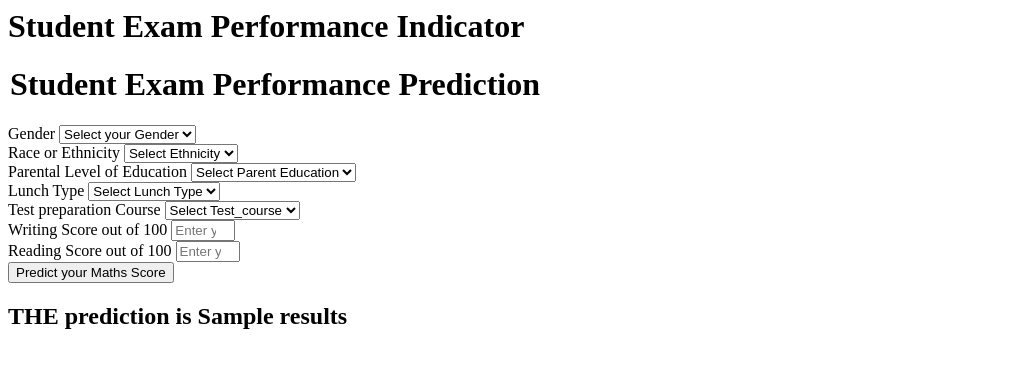
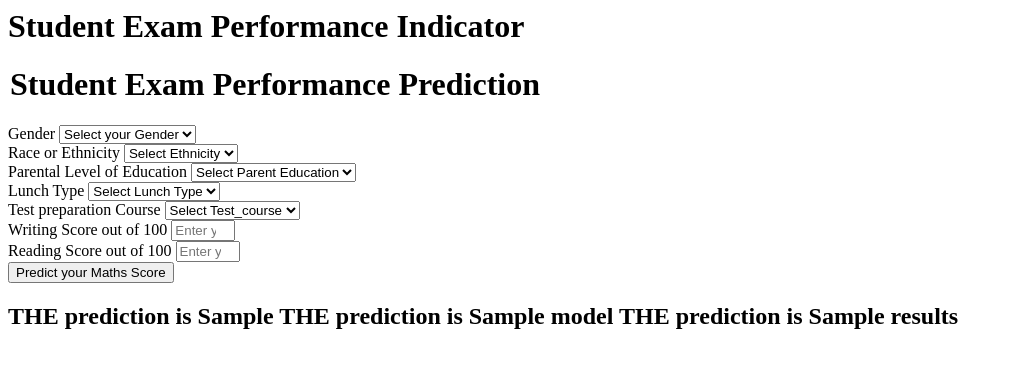
Before and after one commit to shilpashankar005/studentsperformance_docker, a Flask app: template templates/home.html in a window 1280 px wide. Shown: the top 368 px of the page, without its empty margins (0-1013 px from the left). Run offline with Flask 3, Linux system fonts and the light colour scheme; the template is opened without the code that fills it: most values are stand-ins (such as "Sample title", 1, 10 or a date in 2020).

Commit message:
add debugging lines

```diff
--- a/application.py
+++ b/application.py
@@ -33,8 +33,10 @@ def predict_datapoint():
         print(pred_df)
 
         predict_pipeline=predictPipeline()
-        results= predict_pipeline.predicts(pred_df)
-        return render_template('home.html',results=results[0])
+        # results= predict_pipeline.predicts(pred_df)
+        results,model_path,model= predict_pipeline.predicts(pred_df)
+        # return render_template('home.html',results=results[0])
+        return render_template('home.html',results=results[0],model_path=model_path,model=model)
 
 if __name__=="__main__":
     app.run(host="0.0.0.0") #removed debug=True for deployment,it shouldn't be TRue
--- a/src/pipeline/predict_pipeline.py
+++ b/src/pipeline/predict_pipeline.py
@@ -19,7 +19,8 @@ class predictPipeline:
             preprocessor=load_object(file_path=preprocessor_path)
             data_scaled=preprocessor.transform(features)
             preds=model.predict(data_scaled)
-            return preds
+            # return preds
+            return (preds,model_path,model)
 
         except Exception as e:
             raise CustomException(e,sys)
--- a/templates/home.html
+++ b/templates/home.html
@@ -105,6 +105,9 @@
         </div>
     </form>
     <h2>
+       <!-- THE  prediction is {{results}} -->
+       THE  prediction is {{model_path}}
+       THE  prediction is {{model}}
        THE  prediction is {{results}}
     </h2>
    <body>
```
